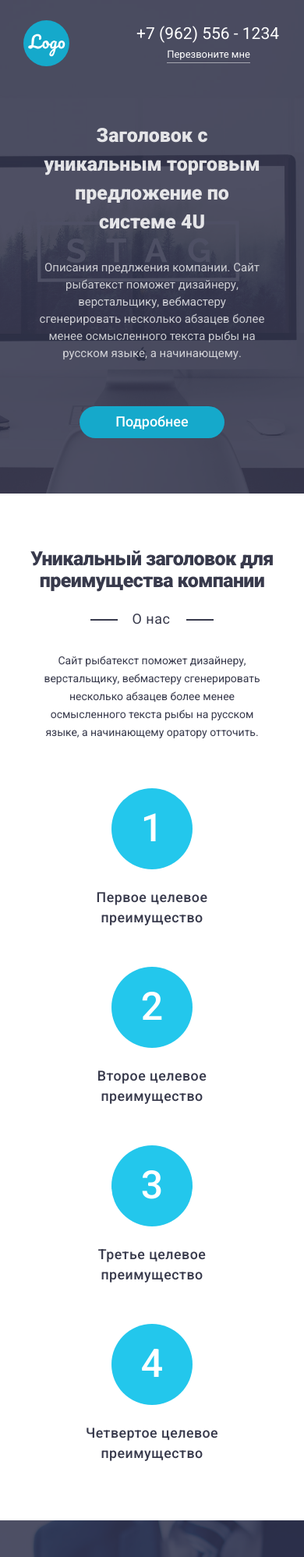
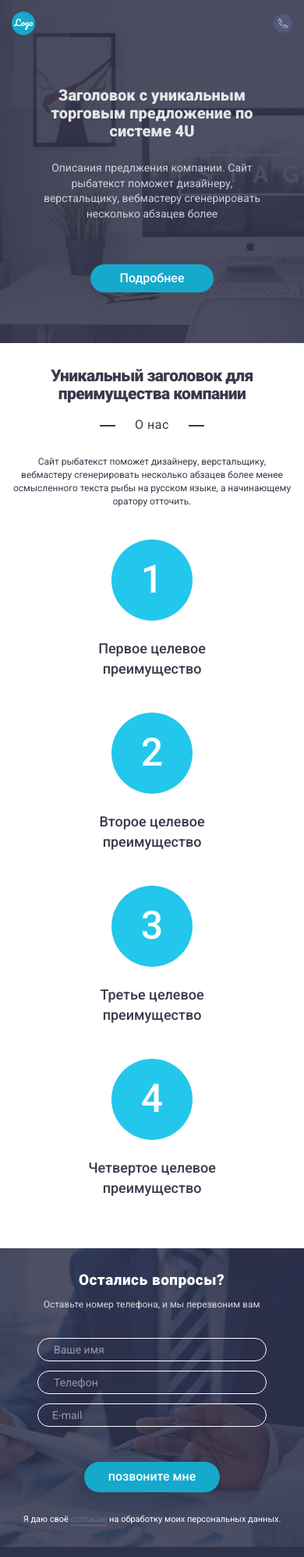
Before and after one commit to Nisovaki/frontend, a plain HTML site: page index.html in a window 390 px wide. Shown: the top 1997 px of the page at 78% size. Drawn offline with Linux system fonts and the light colour scheme.

Commit message:
The repository has been created, the task has been completed

```diff
--- a/css/advantage.css
+++ b/css/advantage.css
@@ -159,12 +159,12 @@
   }
 
   .advantage__subtitle {
-    font-size: 18px;
+    font-size: 16px;
   }
 
   .advantage__line-1,
   .advantage__line-2 {
-    width: 35px;
+    width: 32px;
   }
 
   .advantage__text {
@@ -178,6 +178,52 @@
   }
 }
 
-/* @media (min-width: 320px) and (max-width: 480px) {
+@media (min-width: 320px) and (max-width: 480px) {
+  .advantage {
+    padding-top: 31px;
+    padding-bottom: 64px;
+  }
 
-}*/
+  .advantage__title {
+    font-size: 21px;
+    line-height: 23px;
+    margin-bottom: 19px;
+  }
+
+  .advantage__subtitle {
+    font-size: 16px;
+  }
+
+  .advantage__line-1,
+  .advantage__line-2 {
+    width: 20px;
+  }
+
+  .advantage__line-1 {
+    margin-right: 25px;
+  }
+
+  .advantage__line-2 {
+    margin-left: 25px;
+  }
+
+  .advantage__text {
+    width: 100%;
+    font-size: 12px;
+    line-height: 17px;
+    margin-bottom: 40px;
+  }
+
+  .advantage__txt {
+    letter-spacing: 0px;
+    font-size: 18px;
+  }
+
+  .advantage__item {
+    margin-bottom: 29px;
+  }
+
+  .advantage__block {
+    gap: 43px;
+  }
+}
--- /dev/null
+++ b/css/author.css
@@ -0,0 +1,29 @@
+.author {
+  display: none;
+}
+
+@media (max-width: 767px) {
+  .author {
+    display: block;
+    padding-top: 15px;
+    padding-bottom: 15px;
+    background-color: var(--author-fon);
+  }
+
+  .author-txt {
+    text-align: center;
+    color: var(--line);
+    font-size: 14px;
+  }
+}
+
+@media (min-width: 320px) and (max-width: 480px) {
+  .author {
+    padding-top: 16px;
+    padding-bottom: 18px;
+  }
+
+  .author-txt {
+    font-size: 12px;
+  }
+}
--- a/css/footer.css
+++ b/css/footer.css
@@ -64,10 +64,6 @@
   display: none;
 }
 
-.footer__block-5 {
-  display: none;
-}
-
 @media (max-width: 1024px) {
   .footer {
     padding-top: 37px;
@@ -81,10 +77,6 @@
   .footer__author {
     margin-left: -20px;
     letter-spacing: 0.1px;
-  }
-
-  .footer__author-none {
-    display: none;
   }
 
   .footer__phone {
@@ -102,10 +94,6 @@
   .footer__block-2 {
     display: none;
   }
-
-  .footer__block-4 {
-    display: block;
-  }
 }
 
 @media (max-width: 576px) {
@@ -113,7 +101,7 @@
     display: none;
   }
 
-  .footer__block-5 {
+  .footer__block-4 {
     display: block;
   }
 
@@ -134,6 +122,21 @@
   }
 }
 
-/* @media (min-width: 320px) and (max-width: 480px) {
+@media (min-width: 320px) and (max-width: 480px) {
+  .footer {
+    padding-top: 25px;
+    padding-bottom: 25px;
+  }
 
-}*/
+  .footer__text {
+    margin-left: 19px;
+    font-size: 8px;
+    font-weight: 500;
+    margin-bottom: 2px;
+  }
+
+  .footer__call-phone {
+    width: 25px;
+    height: 25px;
+  }
+}
--- a/css/header.css
+++ b/css/header.css
@@ -96,6 +96,14 @@
   background-color: var(--active);
 }
 
+.header__call-2 {
+  display: none;
+}
+
+.header__text-style {
+  display: none;
+}
+
 @media (max-width: 1280px) {
   .header {
     background-size: cover;
@@ -157,7 +165,7 @@
 @media (max-width: 767px) {
   .header__title {
     font-size: 27px;
-    line-height: 42px;
+    line-height: 38px;
   }
 
   .header__text {
@@ -173,16 +181,83 @@
 
 @media (max-width: 576px) {
   .header__title {
-    font-size: 25px;
+    font-size: 22px;
     line-height: 37px;
   }
 
+  .header__phone-text {
+    font-size: 11px;
+  }
+
   .header__text {
-    font-size: 15px;
+    font-size: 13px;
     line-height: 22px;
+  }
+
+  .header__btn {
+    font-size: 17px;
   }
 }
 
-/* @media (min-width: 320px) and (max-width: 480px) {
+@media (min-width: 320px) and (max-width: 480px) {
+  .header {
+    padding-top: 15px;
+    padding-bottom: 65px;
+    background-size: 782px;
+    background-position-x: -60px;
+    background-position-y: 0px;
+  }
 
-}*/
+  .header__menu {
+    margin-bottom: 66px;
+  }
+
+  .header__call {
+    display: none;
+  }
+
+  .header__call-2 {
+    display: block;
+  }
+
+  .header__call-phone {
+    display: block;
+    background-size: contain;
+    background-image: url(../img/footer-phone.svg);
+    width: 25px;
+    height: 25px;
+    background-repeat: no-repeat;
+  }
+
+  .header__call-phone:hover {
+    background-image: url(../img/footer-phone_hover.svg);
+  }
+
+  .header__call-phone:active {
+    background-image: url(../img/footer-phone_active.svg);
+  }
+
+  .header__title {
+    font-size: 20px;
+    line-height: 23px;
+    margin-bottom: 26px;
+  }
+
+  .header__text {
+    font-size: 14px;
+    line-height: 19.6px;
+    max-height: 77px;
+    overflow: hidden;
+    width: 280px;
+    margin-bottom: 56px;
+  }
+
+  .header__text-style {
+    display: block;
+  }
+
+  .header__btn {
+    padding: 9px 38px;
+    font-size: 16px;
+  }
+}
--- a/css/index.css
+++ b/css/index.css
@@ -5,3 +5,4 @@
 @import "advantage.css";
 @import 'problem.css';
 @import 'footer.css';
+@import 'author.css';
--- a/css/problem.css
+++ b/css/problem.css
@@ -171,7 +171,7 @@
 
 @media (max-width: 576px) {
   .problem__title {
-    font-size: 30px;
+    font-size: 29px;
   }
 
   .problem__subtitle {
@@ -196,6 +196,53 @@
   }
 }
 
-/* @media (min-width: 320px) and (max-width: 480px) {
+@media (min-width: 320px) and (max-width: 480px) {
+  .problem {
+    padding-top: 30px;
+    padding-bottom: 28px;
+  }
 
-}*/
+  .problem__title {
+    font-size: 19px;
+    letter-spacing: 0.5px;
+    margin-left: -1px;
+    margin-bottom: 14px;
+  }
+
+  .problem__subtitle {
+    font-size: 12px;
+    width: auto;
+    margin-bottom: 36px;
+    margin-left: -17px;
+  }
+
+  .problem__input {
+    height: 30px;
+    width: 294px;
+    font-size: 14px;
+    padding: 7px 20px;
+    margin-bottom: 12px;
+    margin-left: 0px;
+  }
+
+  .problem__input-email {
+    padding: 7px 18px;
+  }
+
+  .problem__btn {
+    font-size: 16px;
+    padding: 10px 31px;
+    margin-top: 33px;
+    margin-bottom: 28px;
+  }
+
+  .problem__mark {
+    text-align: center;
+    font-size: 11px;
+    line-height: 14px;
+  }
+
+  .problem__mark-style {
+    padding-bottom: 1px;
+  }
+}
--- a/css/style.css
+++ b/css/style.css
@@ -98,6 +98,11 @@ iframe {
   align-items: center;
 }
 
+.none {
+    display: inline;
+  }
+
+
 @media (max-width: 1024px) {
   .phone {
     font-size: 21px;
@@ -106,4 +111,28 @@ iframe {
   .svg {
     width: 59px;
   }
+
+  .none {
+    display: none;
+  }
 }
+
+@media (max-width: 576px) {
+  .svg {
+      width: 50px;
+  }
+
+  .phone {
+    font-size: 19px;
+  }
+}
+
+@media (min-width: 320px) and (max-width: 480px) {
+  .container {
+    padding: 0 15px;
+  }
+
+  .svg {
+    width: 30px;
+  }
+}
--- a/css/var.css
+++ b/css/var.css
@@ -11,8 +11,5 @@
   --problem-subtitle: rgba(255, 255, 255, 0.8);
   --mark-style: rgba(74, 118, 168, 1);
   --footer-fon: rgba(47, 50, 75, 1);
-
-
-
-
+  --author-fon: rgba(42, 44, 63, 1);
 }
--- a/index.html
+++ b/index.html
@@ -48,6 +48,10 @@
               >Перезвоните мне</a
             >
           </div>
+
+          <div class="header__call-2">
+            <a href="tel:89625561234" class="header__call-phone"></a>
+          </div>
         </div>
 
         <div class="header__block">
@@ -57,7 +61,7 @@
 
           <p class="header__text">
             Описания предлжения компании. Сайт рыбатекст поможет дизайнеру,
-            верстальщику, вебмастеру сгенерировать несколько абзацев более менее
+            верстальщику, вебмастеру сгенерировать несколько абзацев более <br class="header__text-style"> менее
             осмысленного текста рыбы на русском языке, а начинающему.
           </p>
 
@@ -185,7 +189,7 @@
 
           <div class="footer__block-2">
             <p class="footer__author">Сделано
-              <span class="footer__author-none">в</span>
+              <span class="none">в</span>
               Ивановым Иваном
             </p>
           </div>
@@ -201,19 +205,22 @@
             </div>
           </div>
 
-          <div class="footer__block-5">
+          <div class="footer__block-4">
             <a href="tel:89625561234" class="footer__call-phone"></a>
           </div>
         </div>
 
-        <div class="footer__block-4"> <!-- Доделать этот блок -->
-          <p class="footer__author">Сделано
-            <span class="footer__author-none">в</span>
-            Ивановым Иваном
-          </p>
-        </div>
 
       </div>
     </footer>
+
+    <section class="author">
+      <div class="container">
+        <p class="author-txt">Сделано
+          <span class="none">в</span>
+          Ивановым Иваном
+        </p>
+      </div>
+    </section>
   </body>
 </html>
```
